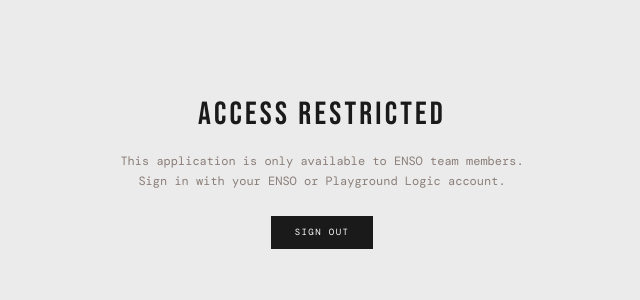
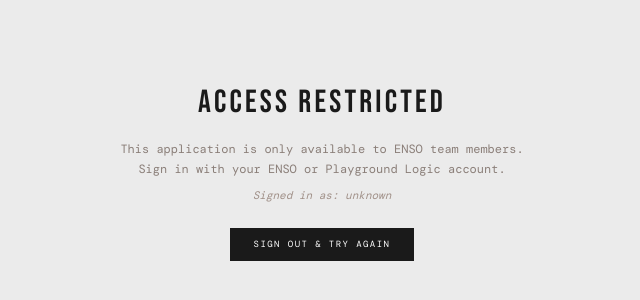
Before and after one commit to scttfrdmn/signal-scout, a Next.js app: page /unauthorized in a window 1280 px wide. Shown: the part 230-530 px from the top of the page, without its empty margins (318-958 px from the left). Built offline with nearby package versions, Linux system fonts and the light colour scheme; no server answers; a web font is replaced by a local one.

Commit message:
Show detected email on unauthorized page for debugging

```diff
--- a/src/app/unauthorized/page.tsx
+++ b/src/app/unauthorized/page.tsx
@@ -1,6 +1,10 @@
 import { SignOutButton } from '@clerk/nextjs'
+import { currentUser } from '@clerk/nextjs/server'
 
-export default function UnauthorizedPage() {
+export default async function UnauthorizedPage() {
+  const user = await currentUser()
+  const email = user?.primaryEmailAddress?.emailAddress ?? 'unknown'
+
   return (
     <div style={{
       display: 'flex', flexDirection: 'column', alignItems: 'center', justifyContent: 'center',
@@ -10,9 +14,12 @@
         <div style={{ fontFamily: "'Bebas Neue', sans-serif", fontSize: 32, letterSpacing: '0.1em', color: '#1a1a1a', marginBottom: 12 }}>
           ACCESS RESTRICTED
         </div>
-        <p style={{ fontSize: 12, color: '#8a7e78', marginBottom: 24, lineHeight: 1.7 }}>
+        <p style={{ fontSize: 12, color: '#8a7e78', marginBottom: 8, lineHeight: 1.7 }}>
           This application is only available to ENSO team members.<br />
           Sign in with your ENSO or Playground Logic account.
+        </p>
+        <p style={{ fontSize: 11, color: '#a09088', marginBottom: 24, fontStyle: 'italic' }}>
+          Signed in as: {email}
         </p>
         <SignOutButton redirectUrl="/sign-in">
           <button style={{
@@ -20,7 +27,7 @@
             fontFamily: "'DM Mono', monospace", fontSize: 9, letterSpacing: '0.16em',
             textTransform: 'uppercase', cursor: 'pointer',
           }}>
-            Sign Out
+            Sign Out & Try Again
           </button>
         </SignOutButton>
       </div>
```
